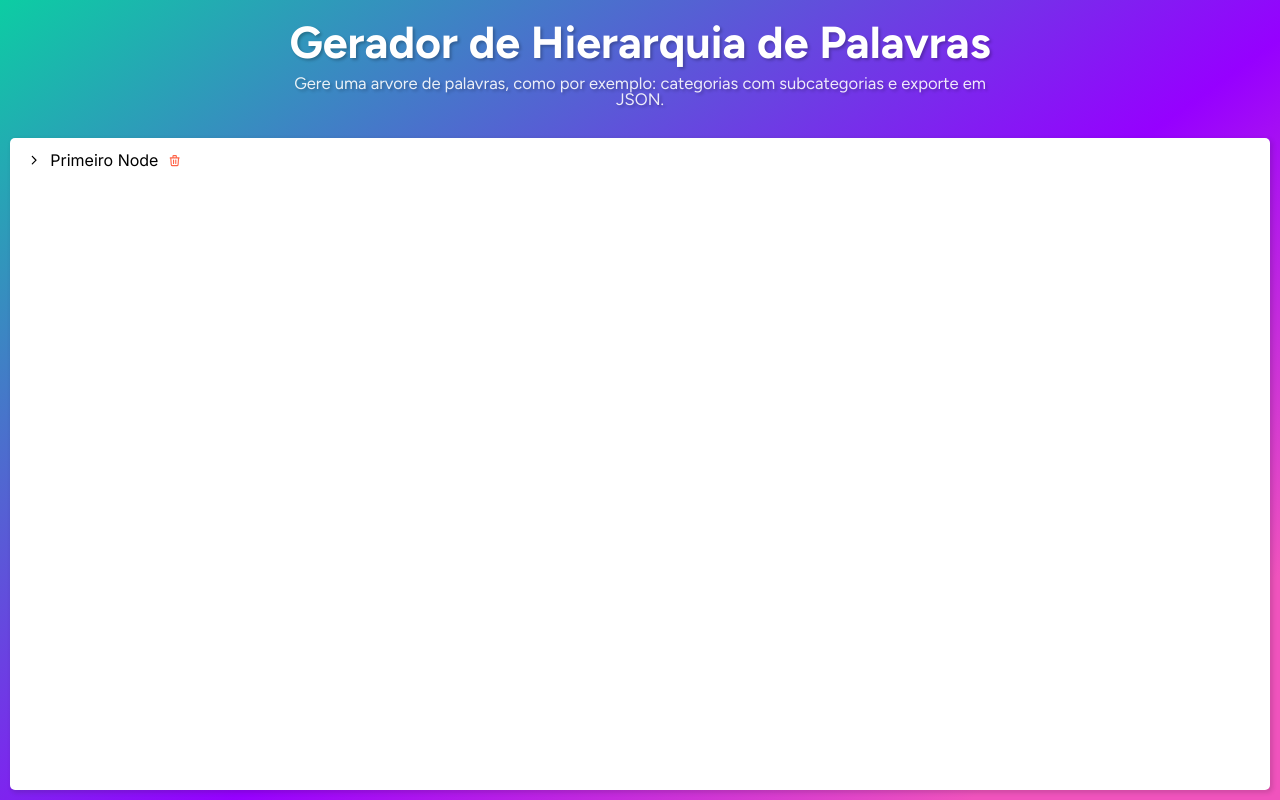
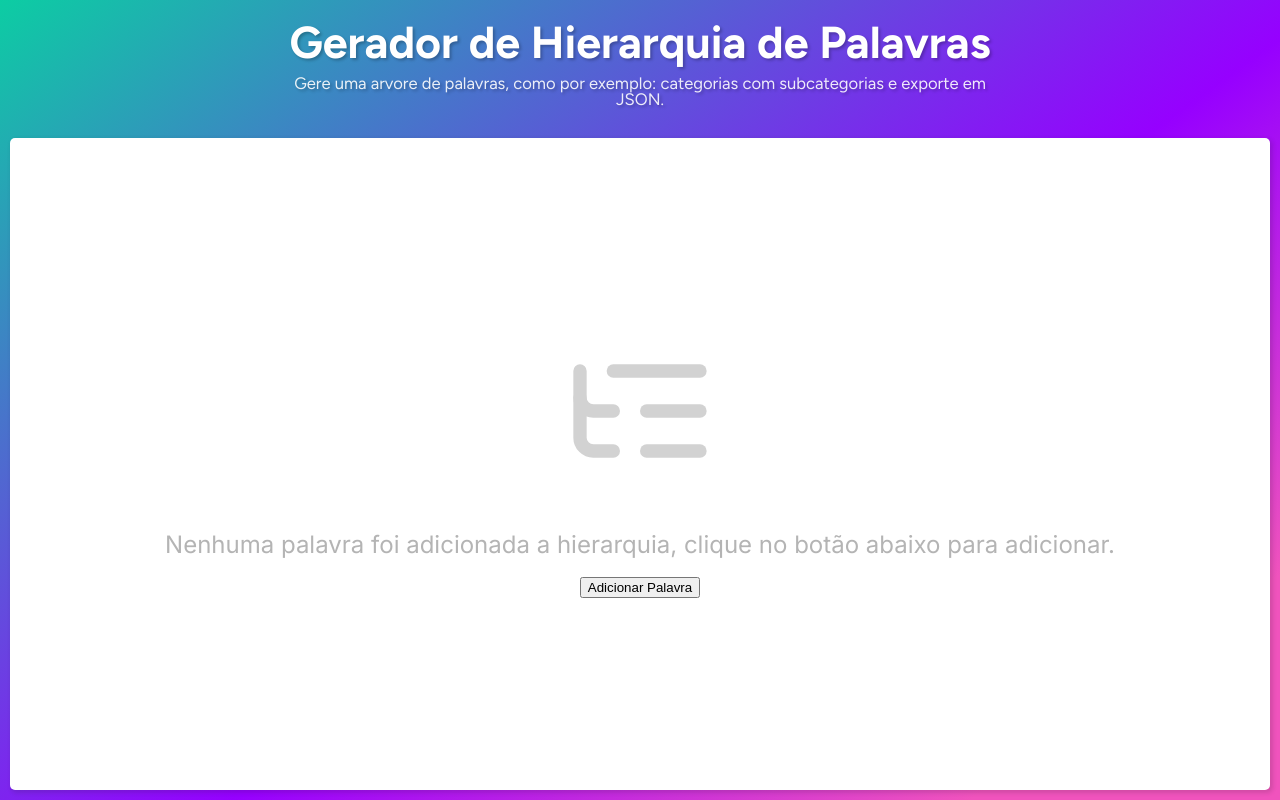
Before and after one commit to efms25/word-hierachy, a React (Vite) app in the folder apps/frontend/: page / in a window 1280 px wide. Built offline with nearby package versions, Linux system fonts and the light colour scheme.

Commit message:
:sparkles: feat(front): add button and EmptyTree

```diff
--- /dev/null
+++ b/apps/frontend/src/components/Button/index.tsx
@@ -0,0 +1,17 @@
+import React, { ReactNode } from "react";
+export interface IButton {
+  children: string | ReactNode;
+  onClick?: (id?: string) => void;
+  id?: string;
+}
+function Button({ children, onClick, id }: IButton) {
+  const handleClickButton = () => {
+    if (onClick) {
+      onClick(id);
+    }
+  };
+
+  return <button onClick={handleClickButton}>{children}</button>;
+}
+
+export default Button;
--- /dev/null
+++ b/apps/frontend/src/components/EmptyTree/index.tsx
@@ -0,0 +1,19 @@
+import { LuListTree } from "react-icons/lu";
+import Button from "../Button";
+import { Container, IconBox, Info } from "./styles";
+
+function EmptyTree(): JSX.Element {
+  return (
+    <Container>
+      <IconBox>
+        <LuListTree />
+      </IconBox>
+      <Info>
+        Nenhuma palavra foi adicionada a hierarquia, clique no botão abaixo para adicionar.
+      </Info>
+      <Button>Adicionar Palavra</Button>
+    </Container>
+  );
+}
+
+export default EmptyTree;
--- /dev/null
+++ b/apps/frontend/src/components/EmptyTree/styles.tsx
@@ -0,0 +1,24 @@
+import styled from "styled-components";
+
+const Container = styled.div`
+  height: 100%;
+  display: flex;
+  flex-direction: column;
+  gap: 20px;
+  align-items: center;
+  justify-content: center;
+  padding: 20px;
+`;
+
+const IconBox = styled.div`
+  color: rgba(210, 210, 210);
+  font-size: 10rem;
+`;
+
+const Info = styled.div`
+  color: rgba(180, 180, 180);
+  font-size: clamp(1rem, 3vh, 2rem);
+  text-align: center;
+`
+
+export { Container, IconBox, Info };
--- a/apps/frontend/src/components/TreeView/index.tsx
+++ b/apps/frontend/src/components/TreeView/index.tsx
@@ -1,8 +1,12 @@
 import React from 'react'
+import { Container } from './styles'
+import EmptyTree from '../EmptyTree'
 
 function TreeView(): JSX.Element {
   return (
-    <div>TreeView</div>
+    <Container>
+      <EmptyTree />
+    </Container>
   )
 }
 
--- /dev/null
+++ b/apps/frontend/src/components/TreeView/styles.tsx
@@ -0,0 +1,10 @@
+import styled from 'styled-components';
+
+const Container = styled.div`
+    height: 100%;
+    overflow: 100:
+`
+
+export {
+    Container
+}
--- a/apps/frontend/src/pages/Home/index.tsx
+++ b/apps/frontend/src/pages/Home/index.tsx
@@ -2,7 +2,7 @@ import Background from "../../layouts/Background";
 import Header from "../../components/Header";
 import Card from "../../components/Card";
 import { Body, Container } from "./styles";
-import TreeNode from "../../components/TreeNode";
+import TreeView from "../../components/TreeView";
 
 function Home() {
   return (
@@ -14,11 +14,7 @@ function Home() {
         />
         <Body>
           <Card>
-            <TreeNode name="Primeiro Node">
-              <p>testing child</p>
-              <p>testing child</p>
-              <p>testing child</p>
-            </TreeNode>
+            <TreeView />
           </Card>
         </Body>
       </Container>
```
